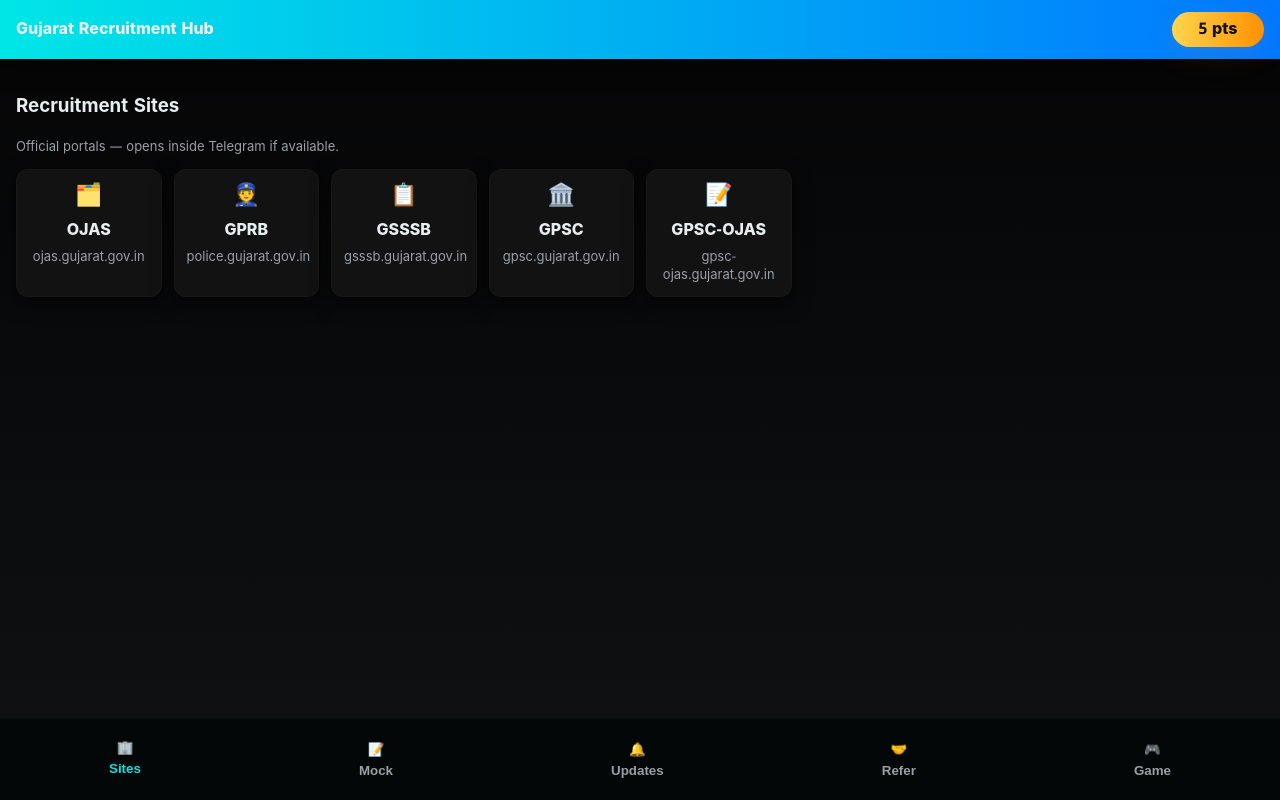
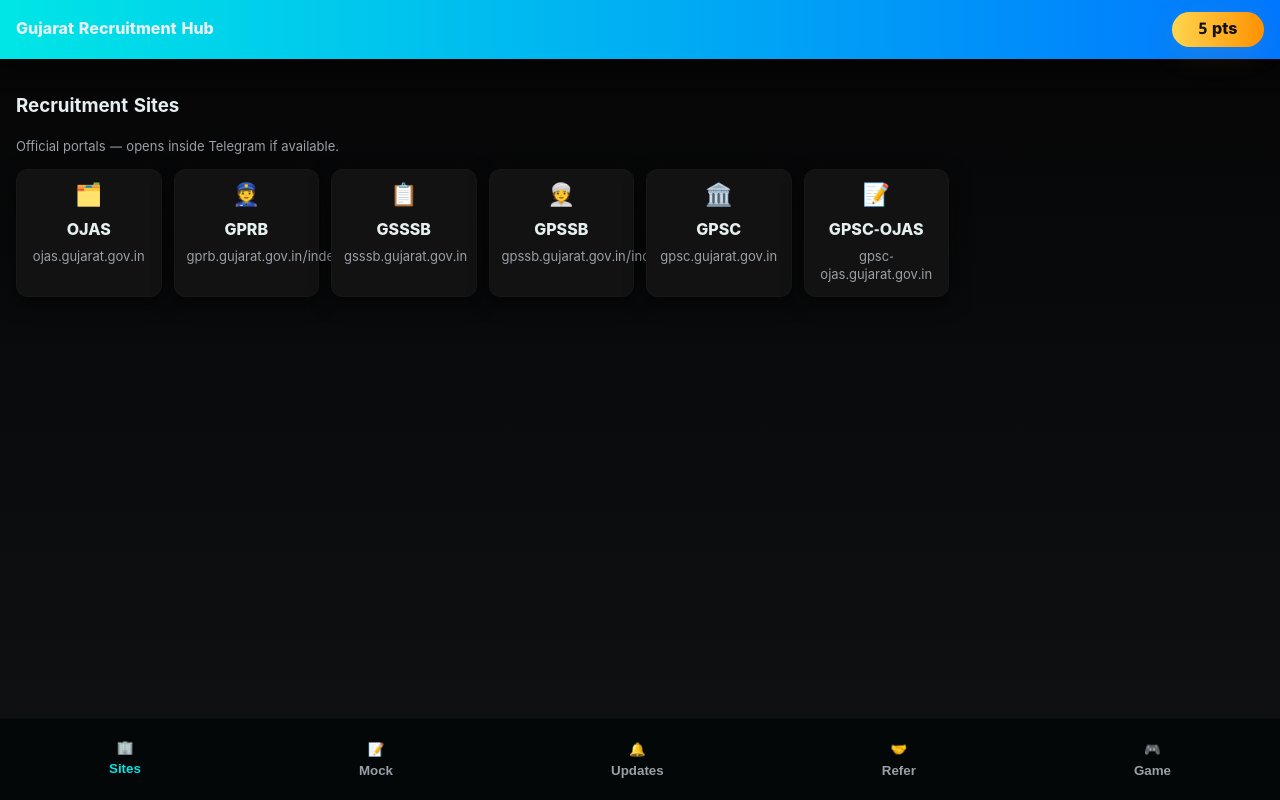
Before and after one commit to Previo1/Newapps-, a plain HTML site: page index.html in a window 1280 px wide. Drawn offline with nearby package versions, Linux system fonts and the light colour scheme.

Commit message:
Update index.html

```diff
--- a/index.html
+++ b/index.html
@@ -244,8 +244,9 @@
 /* ------------------ SITES ------------------ */
 const sites = [
   {name:'OJAS', url:'https://ojas.gujarat.gov.in', icon:'🗂️'},
-  {name:'GPRB', url:'https://police.gujarat.gov.in', icon:'👮'},
+  {name:'GPRB', url:'https://gprb.gujarat.gov.in/index.htm', icon:'👮'},
   {name:'GSSSB', url:'https://gsssb.gujarat.gov.in', icon:'📋'},
+  {name:'GPSSB', url:'https://gpssb.gujarat.gov.in/index.htm', icon:'👳'},
   {name:'GPSC', url:'https://gpsc.gujarat.gov.in', icon:'🏛️'},
   {name:'GPSC-OJAS', url:'https://gpsc-ojas.gujarat.gov.in', icon:'📝'}
 ];
@@ -267,7 +268,7 @@
 
 /* ------------------ QUIZ ------------------ */
 const quiz = [
-  {q: "ભારતના પ્રથમ વડાપ્રધાન કોણ હતા?", opts:["સર્દાર પટેલ","મહાત્મા ગાંધી","જવાહરલાલ નેહરુ","લાલ બહાદુર શાસ્ત્રી"], ans:"જવાહરલાલ નેહરુ"},
+  {q: "ભારતના પ્રથમ વડાપ્રધાન કોણ હતા?", opts:["સરદાર પટેલ","મહાત્મા ગાંધી","જવાહરલાલ નેહરુ","લાલ બહાદુર શાસ્ત્રી"], ans:"જવાહરલાલ નેહરુ"},
   {q: "ગુજરાતની રાજધાની કઈ છે?", opts:["અમદાવાદ","ગાંધીનગર","વડોદરા","સુરત"], ans:"ગાંધીનગર"}
 ];
 function renderQuiz(){
```
